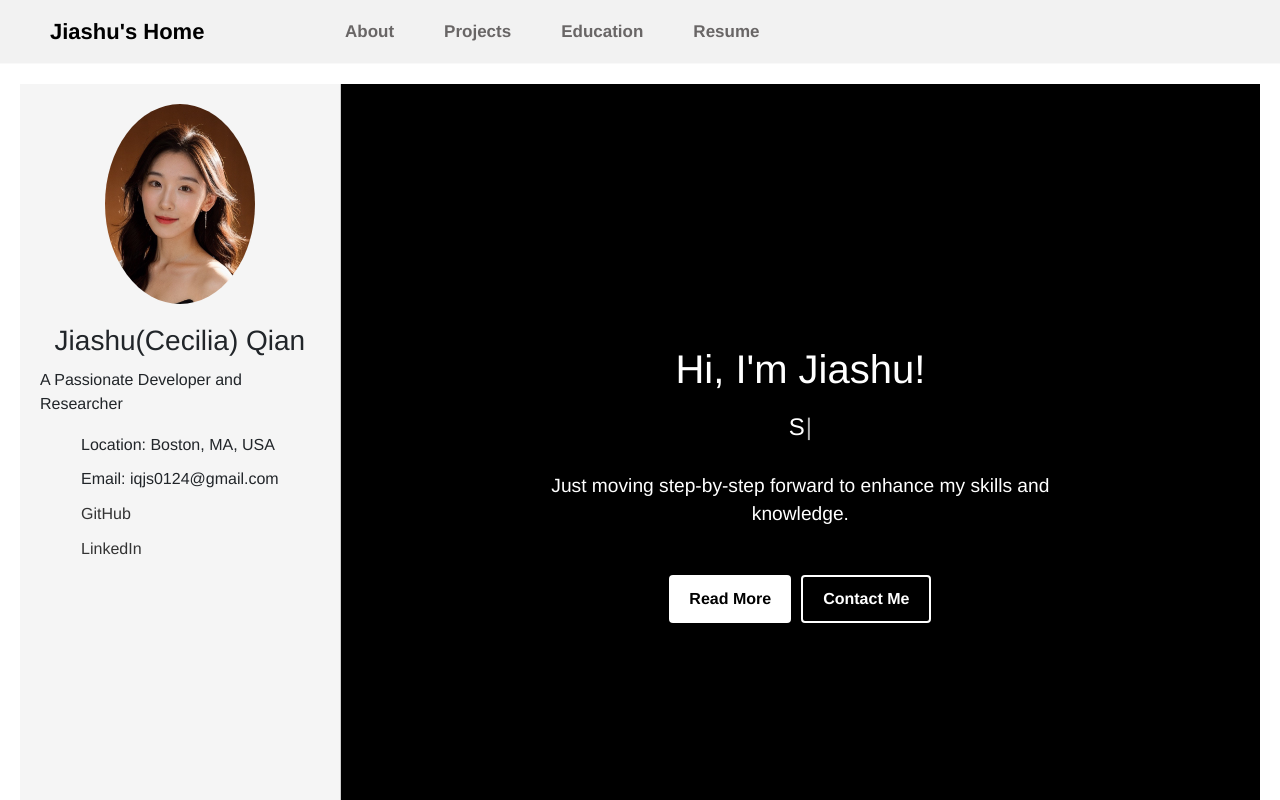
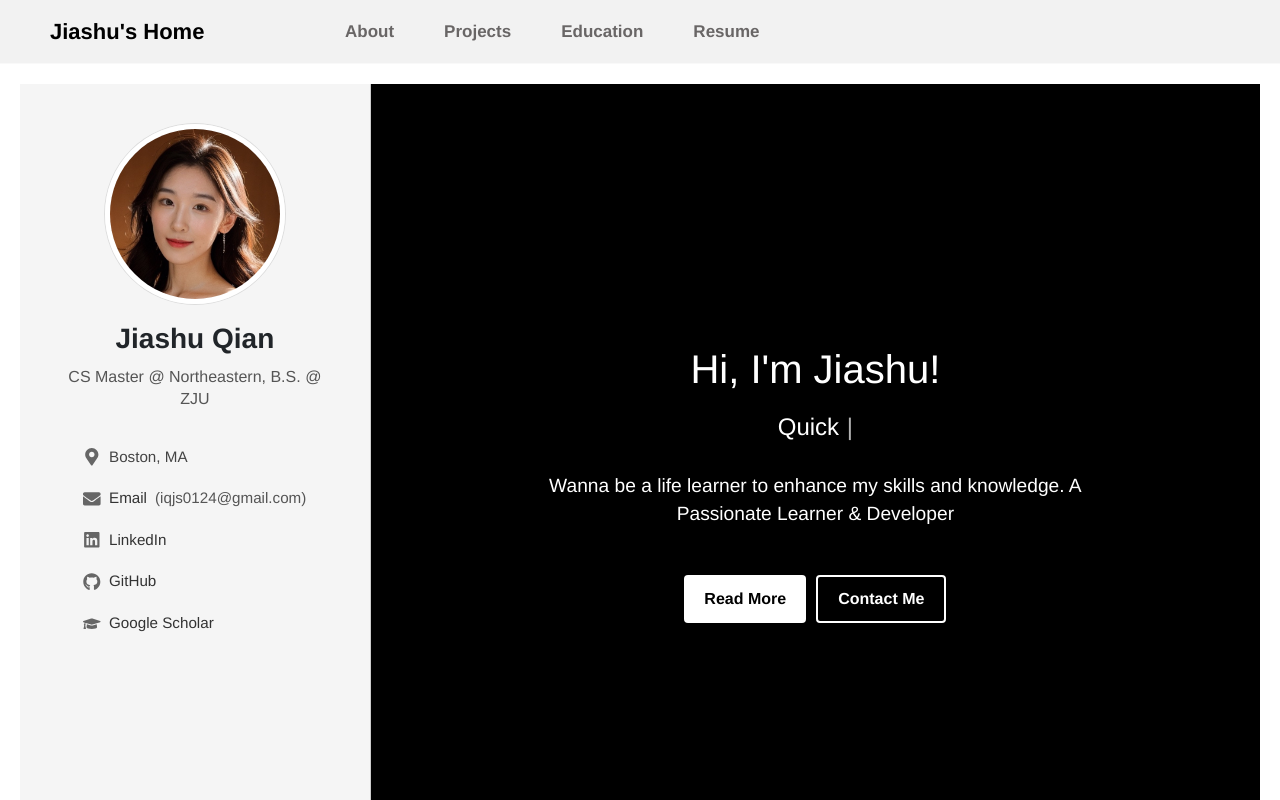
Before and after one commit to JashuuQ/HomePage, a React app: page /#/ in a window 1280 px wide. Shown: the top 800 px of the page. Built offline with nearby package versions, Linux system fonts and the light colour scheme.

Commit message:
Update left profile

```diff
--- a/package.json
+++ b/package.json
@@ -17,6 +17,7 @@
     "@types/react-dom": "^19.0.2",
     "react": "^18.3.1",
     "react-dom": "^18.3.1",
+    "react-icons": "^5.4.0",
     "react-router-dom": "^7.1.1",
     "styled-components": "^6.1.14",
     "typescript": "^5.7.2",
--- a/src/Home/LeftProfile.tsx
+++ b/src/Home/LeftProfile.tsx
@@ -1,10 +1,19 @@
 import React from "react";
 import styled from "styled-components";
 
+import {
+  FaMapMarkerAlt,
+  FaEnvelope,
+  FaGithub,
+  FaLinkedin,
+  FaGraduationCap
+} from "react-icons/fa";
+
+// Left container with background & layout
 const LeftContainer = styled.div`
   flex: 1;
   background-color: #f5f5f5;
-  padding: 20px;
+  padding: 40px;
   border-right: 1px solid #ccc;
   display: flex;
   flex-direction: column;
@@ -12,17 +21,24 @@ const LeftContainer = styled.div`
 `;
 
 const ProfileImage = styled.img`
-  width: 150px;
+  width: 180px;
   border-radius: 50%;
-  margin-bottom: 20px;
+  margin-bottom: 18px;
+  border: 5px solid #fff; /* white border*/
+  box-shadow: 0 0 0 1px #ddd; /* subtle shadow line */
 `;
 
 const NameTitle = styled.h3`
   margin-bottom: 10px;
+  font-weight: bold;
 `;
 
 const InfoText = styled.p`
-  margin-bottom: 15px;
+  font-size: 1rem;
+  color: #555;
+  line-height: 1.4;
+  text-align: center;  /* multiple lines - center */
+  margin-bottom: 20px;
 `;
 
 const InfoList = styled.ul`
@@ -31,8 +47,18 @@ const InfoList = styled.ul`
   line-height: 1.8;
 `;
 
-const InfoListItem = styled.li`
-  margin-bottom: 6px;
+const InfoItem = styled.li`
+  display: flex;
+  align-items: center;
+  font-size: 0.95rem;
+  color: #444;
+  margin: 10px 0;
+`;
+
+const IconWrapper = styled.span`
+  margin-right: 8px;
+  font-size: 1.1rem;
+  color: #666;
 `;
 
 const ExternalLink = styled.a`
@@ -47,10 +73,76 @@ const LeftProfile: React.FC = () => {
   return (
     <LeftContainer>
       <ProfileImage src="/images/profile.jpg" alt="Profile" />
-      <NameTitle>Jiashu(Cecilia) Qian</NameTitle>
-      <InfoText>A Passionate Developer and Researcher</InfoText>
+      <NameTitle>Jiashu Qian</NameTitle>
+
+      <InfoText>
+        CS Master @ Northeastern, B.S. @ ZJU
+      </InfoText>
 
       <InfoList>
+        <InfoItem>
+          <IconWrapper>
+            <FaMapMarkerAlt />
+          </IconWrapper>
+          Boston, MA
+        </InfoItem>
+
+        <InfoItem>
+          <IconWrapper>
+            <FaEnvelope />
+          </IconWrapper>
+          <ExternalLink
+            href="mailto:iqjs0124@gmail.com"
+            rel="noopener noreferrer"
+          >
+            Email
+          </ExternalLink>
+          <span style={{ marginLeft: "8px", color: "#555" }}>
+            (iqjs0124@gmail.com)
+          </span>
+        </InfoItem>
+
+        <InfoItem>
+          <IconWrapper>
+            <FaLinkedin />
+          </IconWrapper>
+          <ExternalLink
+            href="https://www.linkedin.com/in/jiashu-cecilia-qian-551b70284/"
+            target="_blank"
+            rel="noopener noreferrer"
+          >
+            LinkedIn
+          </ExternalLink>
+        </InfoItem>
+
+        <InfoItem>
+          <IconWrapper>
+            <FaGithub />
+          </IconWrapper>
+          <ExternalLink
+            href="https://github.com/JashuuQ"
+            target="_blank"
+            rel="noopener noreferrer"
+          >
+            GitHub
+          </ExternalLink>
+        </InfoItem>
+
+        <InfoItem>
+          <IconWrapper>
+            <FaGraduationCap />
+          </IconWrapper>
+          <ExternalLink
+            href="https://scholar.google.com/citations?user=JMiqOEIAAAAJ&hl"
+            target="_blank"
+            rel="noopener noreferrer"
+          >
+            Google Scholar
+          </ExternalLink>
+        </InfoItem>
+      </InfoList>
+
+      {/* <InfoList>
         <InfoListItem>Location: Boston, MA, USA</InfoListItem>
         <InfoListItem>Email: iqjs0124@gmail.com</InfoListItem>
         <InfoListItem>
@@ -71,7 +163,7 @@ const LeftProfile: React.FC = () => {
             LinkedIn
           </ExternalLink>
         </InfoListItem>
-      </InfoList>
+      </InfoList> */}
     </LeftContainer>
   );
 };
--- a/src/Home/RightProfile.tsx
+++ b/src/Home/RightProfile.tsx
@@ -63,10 +63,9 @@ const RightProfile: React.FC = () => {
         <Typewriter
           options={{
             strings: [
-              "A Data Engineer",
               "Self-Driven",
               "Quick Starter",
-              "Continuous Learner",
+              "Life Learner",
             ],
             autoStart: true,
             loop: true,
@@ -75,7 +74,8 @@ const RightProfile: React.FC = () => {
         />
       </TypewriterText>
       <Description>
-        Just moving step-by-step forward to enhance my skills and knowledge.
+        Wanna be a life learner to enhance my skills and knowledge.
+        A Passionate Learner & Developer
       </Description>
       <ButtonGroup>
         <PrimaryButton>Read More</PrimaryButton>
```
Also changed, not shown: public/images/profile.jpg, 1 other file (tests, documents, lock files or other folders).
